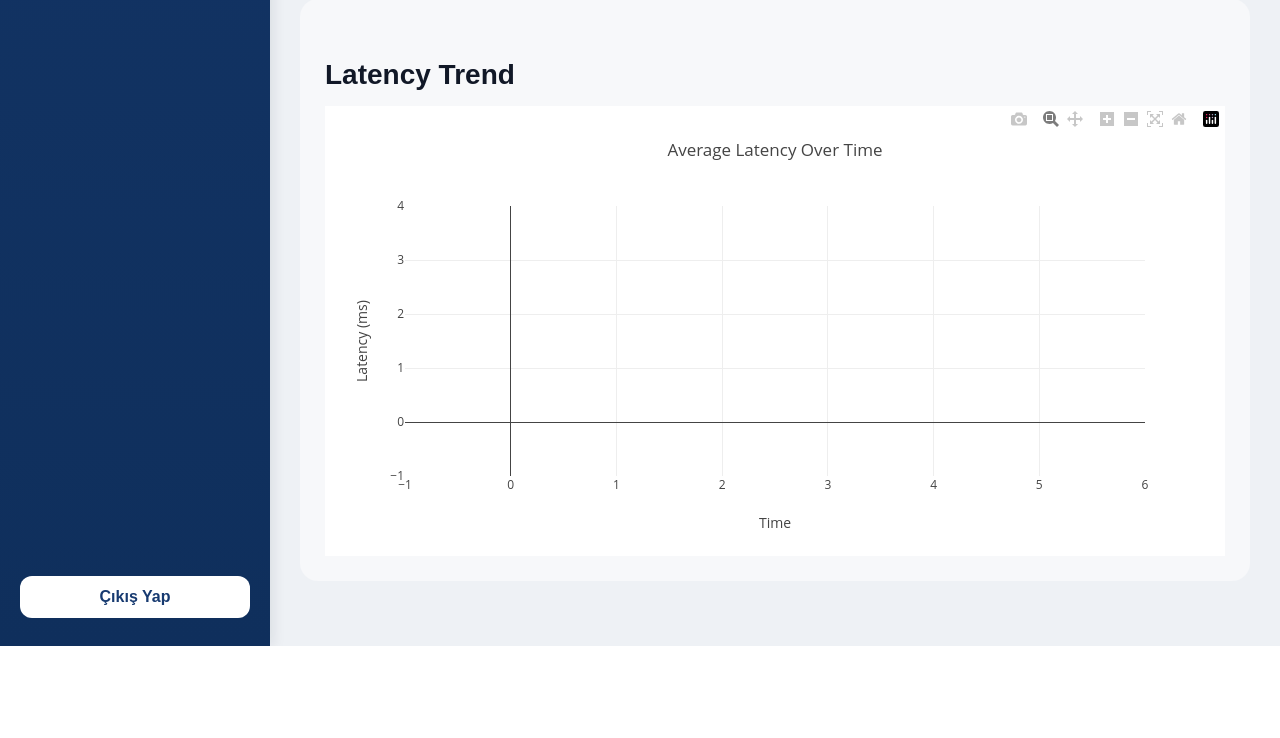
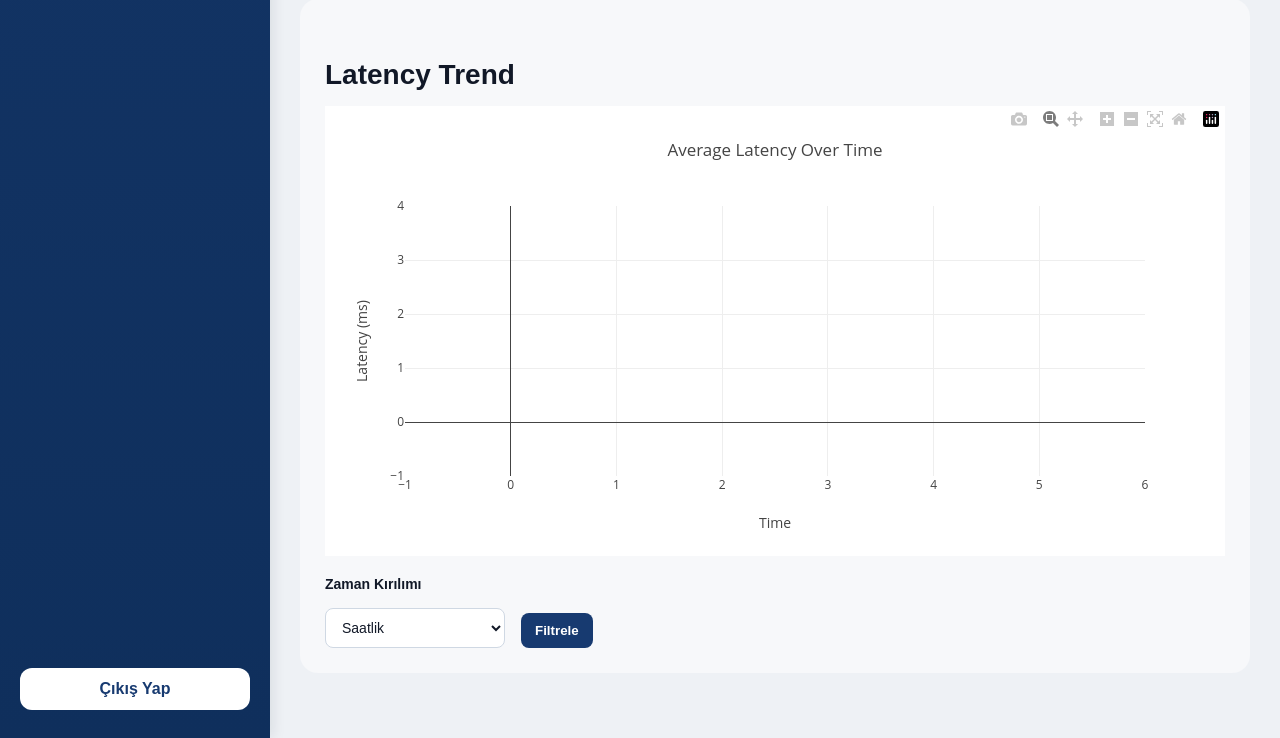
Before and after one commit to Mkaankucuk/log-analyzer-kaan, a Flask app: page /dashboard/security-logs in a window 1280 px wide. Shown: the part 1541-2279 px from the top of the page. Before the commit the page ends 2187 px from the top, so only its background shows below. Run offline with Flask 3, Linux system fonts and the light colour scheme; the visitor is signed in with stand-in values (Sample User, id 1); data that the repository does not hold is empty; some libraries are stand-ins or nearby versions.

Commit message:
changed security data and latency added filter

```diff
--- a/app/api/routes/security.py
+++ b/app/api/routes/security.py
@@ -1,6 +1,5 @@
 import json
-from flask import Blueprint, render_template, session, redirect, url_for
-
+from flask import Blueprint, render_template, session, redirect, url_for, request, jsonify
 from app.services.security_service import get_security_summary, get_security_chart_data
 
 security_bp = Blueprint("security", __name__)
@@ -9,17 +8,31 @@ security_bp = Blueprint("security", __name__)
 @security_bp.route("/dashboard/security-logs")
 def security_logs():
     if "user" not in session:
-        return redirect(url_for("auth.home"))
+        return redirect(url_for("main.home"))
+
+    interval = request.args.get("interval", "hour")
 
     summary = get_security_summary()
-    charts = get_security_chart_data()
+    charts = get_security_chart_data(interval=interval)
 
     return render_template(
         "pages/security_logs.html",
         user=session["user"],
         active_page="security",
         summary=summary,
+        selected_interval=interval,
         status_chart=json.dumps(charts["status_chart"]),
         error_type_chart=json.dumps(charts["error_type_chart"]),
         latency_chart=json.dumps(charts["latency_chart"])
     )
+
+
+@security_bp.route("/api/security-chart-data")
+def security_chart_data():
+    if "user" not in session:
+        return jsonify({"error": "unauthorized"}), 401
+
+    interval = request.args.get("interval", "hour")
+    charts = get_security_chart_data(interval=interval)
+
+    return jsonify(charts)
--- a/app/services/security_service.py
+++ b/app/services/security_service.py
@@ -9,17 +9,22 @@ def load_security_logs():
         if df.empty:
             return pd.DataFrame()
 
-        # timestamp parse
-        if "timestamp" in df.columns:
-            df["timestamp"] = pd.to_datetime(df["timestamp"], errors="coerce")
+        # kolon isimlerini normalize et
+        df.columns = [col.strip().lower() for col in df.columns]
 
-        if "status_code" in df.columns:
-            df["status_code"] = pd.to_numeric(df["status_code"], errors="coerce")
+        if "timestamp" not in df.columns or "latency_ms" not in df.columns:
+            print("Gerekli kolonlar yok:", df.columns.tolist())
+            return pd.DataFrame()
 
-        if "latency_ms" in df.columns:
-            df["latency_ms"] = pd.to_numeric(df["latency_ms"], errors="coerce")
+        df["timestamp"] = pd.to_datetime(df["timestamp"], errors="coerce")
+        df["latency_ms"] = pd.to_numeric(df["latency_ms"], errors="coerce")
 
-        return df.dropna(subset=["status_code"])
+        df = df.dropna(subset=["timestamp", "latency_ms"])
+
+        print("Security logs temiz veri boyutu:", df.shape)
+        print(df[["timestamp", "latency_ms"]].head())
+
+        return df
 
     except Exception as e:
         print("load_security_logs hatası:", e)
@@ -30,37 +35,12 @@ def get_security_summary():
     df = load_security_logs()
 
     if df.empty:
-        return {
-            "total_logs": 0,
-            "top_error_types": {},
-            "top_status_codes": {},
-            "top_root_causes": {}
-        }
+        return {"total_logs": 0}
 
-    top_error_types = (
-        df["error_type"].value_counts().head(5).to_dict()
-        if "error_type" in df.columns else {}
-    )
-
-    top_status_codes = (
-        df["status_code"].value_counts().head(5).to_dict()
-        if "status_code" in df.columns else {}
-    )
-
-    top_root_causes = (
-        df["root_cause"].value_counts().head(5).to_dict()
-        if "root_cause" in df.columns else {}
-    )
-
-    return {
-        "total_logs": len(df),
-        "top_error_types": top_error_types,
-        "top_status_codes": top_status_codes,
-        "top_root_causes": top_root_causes
-    }
+    return {"total_logs": len(df)}
 
 
-def get_security_chart_data():
+def get_security_chart_data(interval="hour"):
     df = load_security_logs()
 
     if df.empty:
@@ -86,22 +66,24 @@ def get_security_chart_data():
             "y": error_counts.tolist()
         }
 
-    latency_chart = {"x": [], "y": []}
-    if "timestamp" in df.columns and "latency_ms" in df.columns:
-        latency_df = df.dropna(subset=["timestamp", "latency_ms"]).copy()
+    latency_df = df.copy()
+
+    if interval == "day":
+        latency_df["bucket"] = latency_df["timestamp"].dt.floor("D")
+    else:
         latency_df["bucket"] = latency_df["timestamp"].dt.floor("h")
 
-        grouped = (
-            latency_df.groupby("bucket")
-            .agg(avg_latency=("latency_ms", "mean"))
-            .reset_index()
-            .sort_values("bucket")
-        )
+    grouped = (
+        latency_df.groupby("bucket")
+        .agg(avg_latency=("latency_ms", "mean"))
+        .reset_index()
+        .sort_values("bucket")
+    )
 
-        latency_chart = {
-            "x": grouped["bucket"].astype(str).tolist(),
-            "y": [round(v, 2) for v in grouped["avg_latency"].tolist()]
-        }
+    latency_chart = {
+        "x": grouped["bucket"].astype(str).tolist(),
+        "y": [round(v, 2) for v in grouped["avg_latency"].tolist()]
+    }
 
     return {
         "status_chart": status_chart,
--- a/import_security_to_db.py
+++ b/import_security_to_db.py
@@ -3,7 +3,7 @@ from pathlib import Path
 import pandas as pd
 
 BASE_DIR = Path(__file__).resolve().parent
-CSV_PATH = BASE_DIR / "data" / "afid_dataset.csv"
+CSV_PATH = BASE_DIR / "data" / "afid_dataset_modified.csv"
 DB_PATH = BASE_DIR / "logs.db"
 TABLE_NAME = "security_logs"
 
--- a/static/css/style.css
+++ b/static/css/style.css
@@ -484,3 +484,39 @@ body {
         padding: 20px;
     }
 }
+.latency-filter-box {
+    margin-top: 20px;
+    display: flex;
+    align-items: end;
+    gap: 16px;
+    flex-wrap: wrap;
+}
+
+.filter-group {
+    display: flex;
+    flex-direction: column;
+    min-width: 220px;
+}
+
+.filter-group label {
+    font-weight: 600;
+    margin-bottom: 8px;
+}
+
+.filter-group select {
+    padding: 10px 12px;
+    border: 1px solid #cfd8e3;
+    border-radius: 10px;
+    font-size: 15px;
+    background: #fff;
+}
+
+.filter-actions button {
+    padding: 10px 18px;
+    border: none;
+    border-radius: 10px;
+    background: #163b65;
+    color: white;
+    font-weight: 600;
+    cursor: pointer;
+}
--- a/static/js/security_logs.js
+++ b/static/js/security_logs.js
@@ -1,59 +1,99 @@
 function drawStatusChart(data) {
-    Plotly.newPlot("statusChart", [
+    Plotly.newPlot(
+        "statusChart",
+        [
             {
                 x: data.x,
                 y: data.y,
                 type: "bar",
+                marker: { color: "#1f4b99" },
                 name: "Status Code"
             }
-    ], {
+        ],
+        {
             title: "Status Code Distribution",
             xaxis: { title: "Status Code" },
             yaxis: { title: "Count" }
-    }, {
-        responsive: true
-    });
+        },
+        { responsive: true }
+    );
 }
 
 function drawErrorTypeChart(data) {
-    Plotly.newPlot("errorTypeChart", [
+    const colors = ["#163b65", "#245c93", "#2f7f8f", "#4b5d9a", "#3f4a56"];
+
+    Plotly.newPlot(
+        "errorTypeChart",
+        [
             {
                 x: data.x,
                 y: data.y,
                 type: "bar",
+                marker: {
+                    color: colors.slice(0, data.x.length)
+                },
                 name: "Error Type"
             }
-    ], {
+        ],
+        {
             title: "Error Type Distribution",
             xaxis: { title: "Error Type" },
             yaxis: { title: "Count" }
-    }, {
-        responsive: true
-    });
+        },
+        { responsive: true }
+    );
 }
 
 function drawLatencyChart(data) {
-    Plotly.newPlot("latencyChart", [
+    Plotly.newPlot(
+        "latencyChart",
+        [
             {
                 x: data.x,
                 y: data.y,
                 type: "scatter",
                 mode: "lines+markers",
+                line: {
+                    color: "#245c93",
+                    width: 2
+                },
+                marker: {
+                    color: "#245c93",
+                    size: 6
+                },
                 name: "Average Latency"
             }
-    ], {
+        ],
+        {
             title: "Average Latency Over Time",
             xaxis: { title: "Time" },
             yaxis: { title: "Latency (ms)" }
-    }, {
-        responsive: true
-    });
+        },
+        { responsive: true }
+    );
+}
+
+function renderAllSecurityCharts(chartData) {
+    drawStatusChart(chartData.statusChart || { x: [], y: [] });
+    drawErrorTypeChart(chartData.errorTypeChart || { x: [], y: [] });
+    drawLatencyChart(chartData.latencyChart || { x: [], y: [] });
+}
+
+async function applySecurityFilter() {
+    const interval = document.getElementById("latencyInterval").value;
+
+    const response = await fetch(`/api/security-chart-data?interval=${interval}`);
+    const data = await response.json();
+
+    drawLatencyChart(data.latency_chart || { x: [], y: [] });
 }
 
 document.addEventListener("DOMContentLoaded", function () {
     const chartData = window.securityChartData || {};
+    renderAllSecurityCharts(chartData);
 
-    drawStatusChart(chartData.statusChart || { x: [], y: [] });
-    drawErrorTypeChart(chartData.errorTypeChart || { x: [], y: [] });
-    drawLatencyChart(chartData.latencyChart || { x: [], y: [] });
+    const filterButton = document.getElementById("applySecurityFilter");
+    if (filterButton) {
+        filterButton.addEventListener("click", applySecurityFilter);
+    }
 });
--- a/templates/pages/security_logs.html
+++ b/templates/pages/security_logs.html
@@ -41,8 +41,23 @@
 
             <section class="section-box">
                 <h2 class="sub-title">Latency Trend</h2>
+
                 <div class="chart-container">
                     <div id="latencyChart"></div>
+                </div>
+
+                <div class="latency-filter-box">
+                    <div class="filter-group">
+                        <label for="latencyInterval">Zaman Kırılımı</label>
+                        <select id="latencyInterval">
+                            <option value="hour" {% if selected_interval == 'hour' %}selected{% endif %}>Saatlik</option>
+                            <option value="day" {% if selected_interval == 'day' %}selected{% endif %}>Günlük</option>
+                        </select>
+                    </div>
+
+                    <div class="filter-actions">
+                        <button id="applySecurityFilter" type="button">Filtrele</button>
+                    </div>
                 </div>
             </section>
 
```
Also changed, not shown: app/repositories/log_repository.py (+5 -2 lines), app/services/access_logs_service.py (+25 -6 lines), import_to_db.py (+20 -40 lines), 1 other file. Lines whose indentation alone changed are shown as unchanged.
